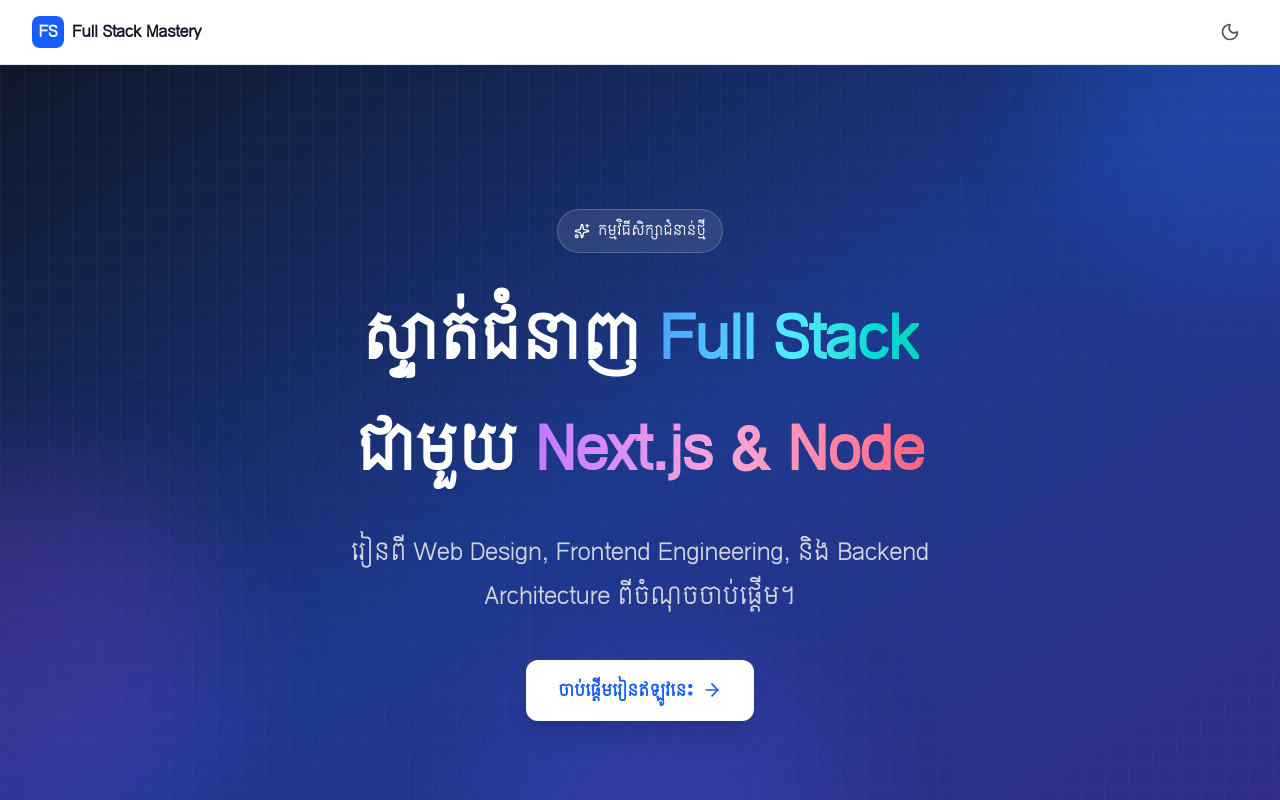
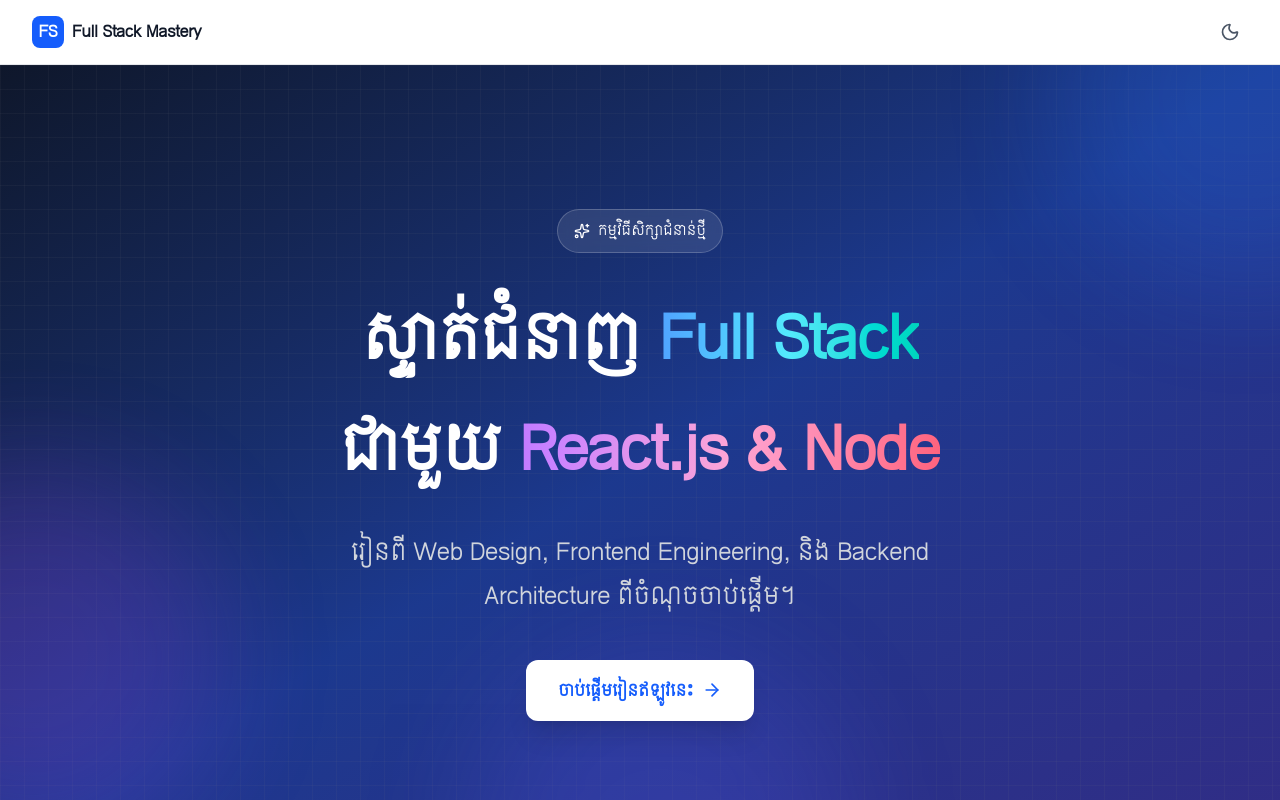
Before and after one commit to Ari-ICU/full-stack-short-coures, a Next.js app: page / in a window 1280 px wide. Shown: the top 800 px of the page. Built offline with nearby package versions, Linux system fonts and the light colour scheme.

Commit message:
chore: update technology label from Next.js to React.js in home page hero section

```diff
--- a/src/app/page.tsx
+++ b/src/app/page.tsx
@@ -47,7 +47,7 @@
               <br className="hidden sm:block" />
               {" "}ជាមួយ{" "}
               <span className="bg-clip-text text-transparent bg-gradient-to-r from-purple-400 via-pink-300 to-rose-400">
-                Next.js & Node
+                React.js & Node
               </span>
             </h1>
 
```
